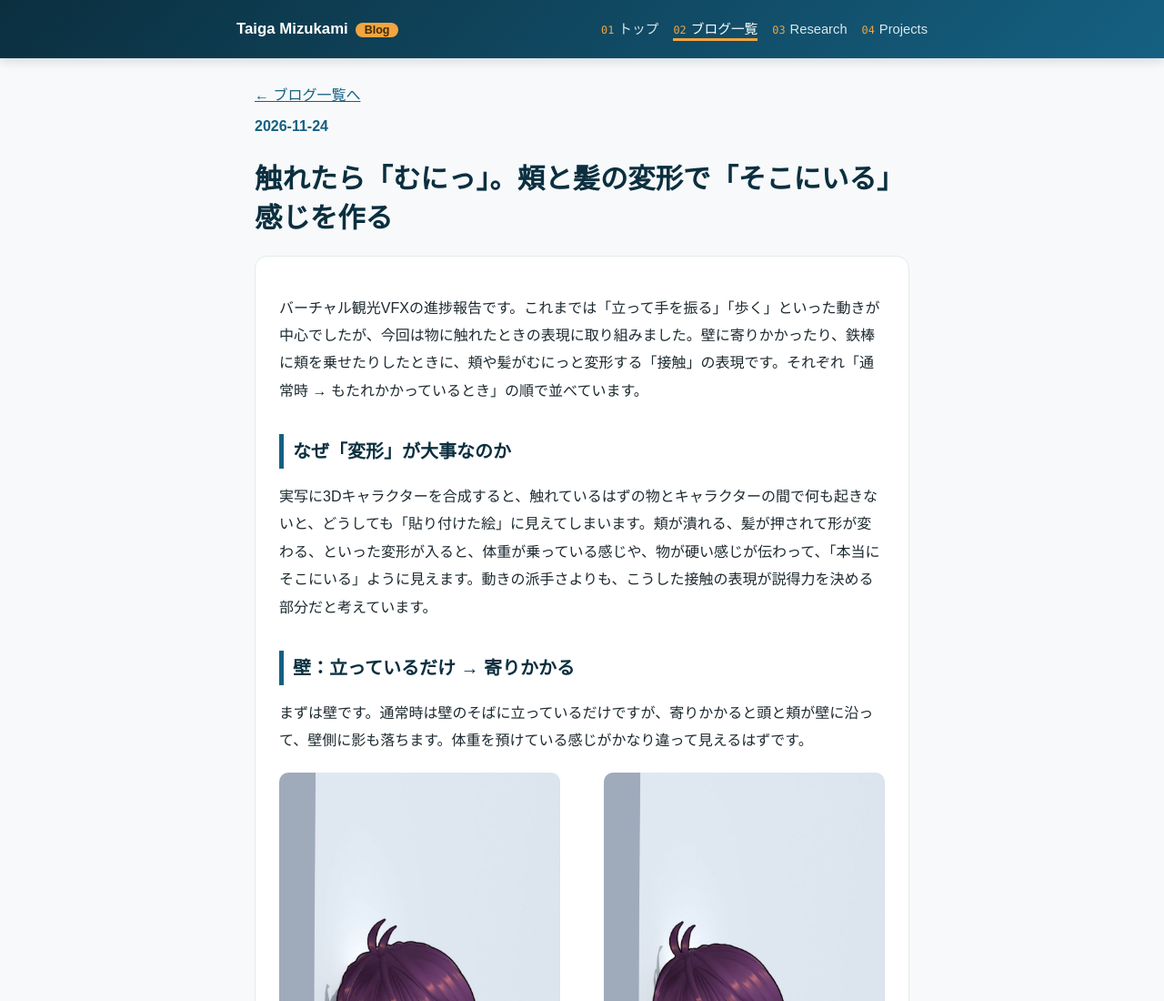
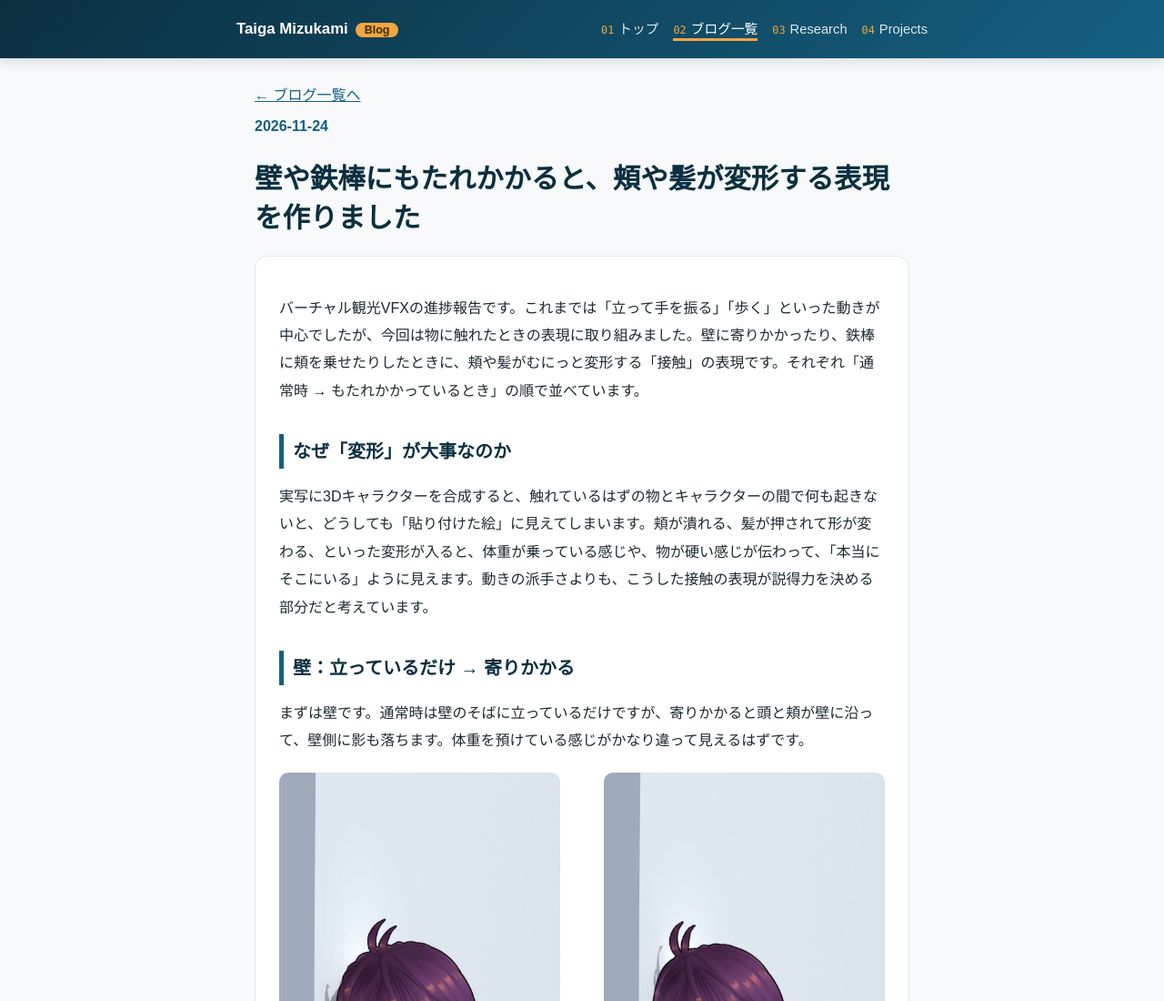
Before and after one commit to MizukamiTaiga/MizukamiTaiga.github.io, a plain HTML site: page blog/2026-11-24-vfx-cheek-deform.html in a window 1280 px wide. Shown: the top 1100 px of the page at 91% size. Drawn offline with Linux system fonts and the light colour scheme.

Commit message:
Plain title for cheek post

```diff
--- a/blog/2026-11-24-vfx-cheek-deform.html
+++ b/blog/2026-11-24-vfx-cheek-deform.html
@@ -3,7 +3,7 @@
 <head>
 <meta charset="UTF-8">
 <meta name="viewport" content="width=device-width, initial-scale=1">
-<title>触れたら「むにっ」。頬と髪の変形で「そこにいる」感じを作る — Blog | Taiga Mizukami</title>
+<title>壁や鉄棒にもたれかかると、頬や髪が変形する表現を作りました — Blog | Taiga Mizukami</title>
 <meta name="description" content="バーチャル観光VFXの進捗報告。壁に寄りかかる、鉄棒に頬を乗せるといった「接触」の場面で、頬や髪が変形する表現に取り組みました。">
 <style>
 :root{--main:#156082;--dark:#0b2f3f;--accent:#f2a541;--bg:#f7f9fa;--text:#1d2a30;--muted:#5b6b72}
@@ -35,7 +35,7 @@ header.site{position:sticky;top:0;z-index:30;box-shadow:0 2px 12px rgba(11,47,63
 <meta name="robots" content="index, follow, max-image-preview:large">
 <meta name="author" content="Taiga Mizukami">
 <meta property="og:type" content="article">
-<meta property="og:title" content="触れたら「むにっ」。頬と髪の変形で「そこにいる」感じを作る — 水上大河 Blog">
+<meta property="og:title" content="壁や鉄棒にもたれかかると、頬や髪が変形する表現を作りました — 水上大河 Blog">
 <meta property="og:description" content="バーチャル観光VFXの進捗報告。壁に寄りかかる、鉄棒に頬を乗せるといった「接触」の場面で、頬や髪が変形する表現に取り組みました。">
 <meta property="og:url" content="https://mizukamitaiga.github.io/blog/2026-11-24-vfx-cheek-deform.html">
 <meta property="og:image" content="https://mizukamitaiga.github.io/assets/vfx-cheek-bar.jpg">
@@ -43,12 +43,12 @@ header.site{position:sticky;top:0;z-index:30;box-shadow:0 2px 12px rgba(11,47,63
 <meta property="article:author" content="Taiga Mizukami">
 <meta name="twitter:card" content="summary_large_image">
 <script type="application/ld+json">
-{"@context":"https://schema.org","@type":"BlogPosting","headline":"触れたら「むにっ」。頬と髪の変形で「そこにいる」感じを作る","datePublished":"2026-11-24","dateModified":"2026-11-24","author":{"@type":"Person","name":"水上大河","url":"https://mizukamitaiga.github.io/"},"image":"https://mizukamitaiga.github.io/assets/vfx-cheek-bar.jpg","mainEntityOfPage":"https://mizukamitaiga.github.io/blog/2026-11-24-vfx-cheek-deform.html"}</script>
+{"@context":"https://schema.org","@type":"BlogPosting","headline":"壁や鉄棒にもたれかかると、頬や髪が変形する表現を作りました","datePublished":"2026-11-24","dateModified":"2026-11-24","author":{"@type":"Person","name":"水上大河","url":"https://mizukamitaiga.github.io/"},"image":"https://mizukamitaiga.github.io/assets/vfx-cheek-bar.jpg","mainEntityOfPage":"https://mizukamitaiga.github.io/blog/2026-11-24-vfx-cheek-deform.html"}</script>
 <!-- /SEO -->
 </head>
 <body>
 <header class="site" id="top"><div class="wrap"><div class="brand"><a href="../">Taiga Mizukami</a><span>Blog</span></div><nav class="hnav"><a href="../"><i>01</i>トップ</a><a class="cur" href="./"><i>02</i>ブログ一覧</a><a href="../#research"><i>03</i>Research</a><a href="../#projects"><i>04</i>Projects</a></nav></div></header>
-<div class="wrap"><p class="crumb"><a href="./">← ブログ一覧へ</a></p><div class="date">2026-11-24</div><h1>触れたら「むにっ」。頬と髪の変形で「そこにいる」感じを作る</h1></div>
+<div class="wrap"><p class="crumb"><a href="./">← ブログ一覧へ</a></p><div class="date">2026-11-24</div><h1>壁や鉄棒にもたれかかると、頬や髪が変形する表現を作りました</h1></div>
 <main class="wrap"><article>
 <p>バーチャル観光VFXの進捗報告です。これまでは「立って手を振る」「歩く」といった動きが中心でしたが、今回は物に触れたときの表現に取り組みました。壁に寄りかかったり、鉄棒に頬を乗せたりしたときに、頬や髪がむにっと変形する「接触」の表現です。それぞれ「通常時 → もたれかかっているとき」の順で並べています。</p>
 <h2>なぜ「変形」が大事なのか</h2>
```
